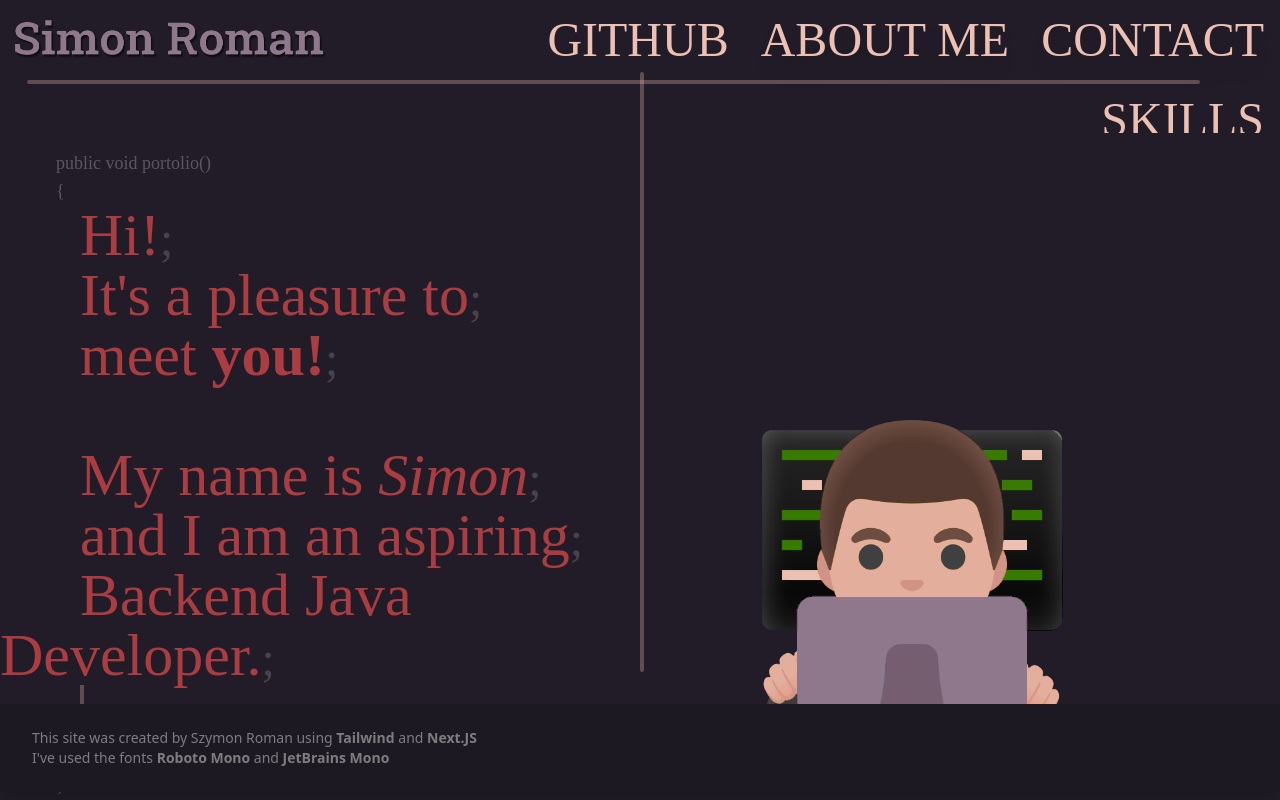
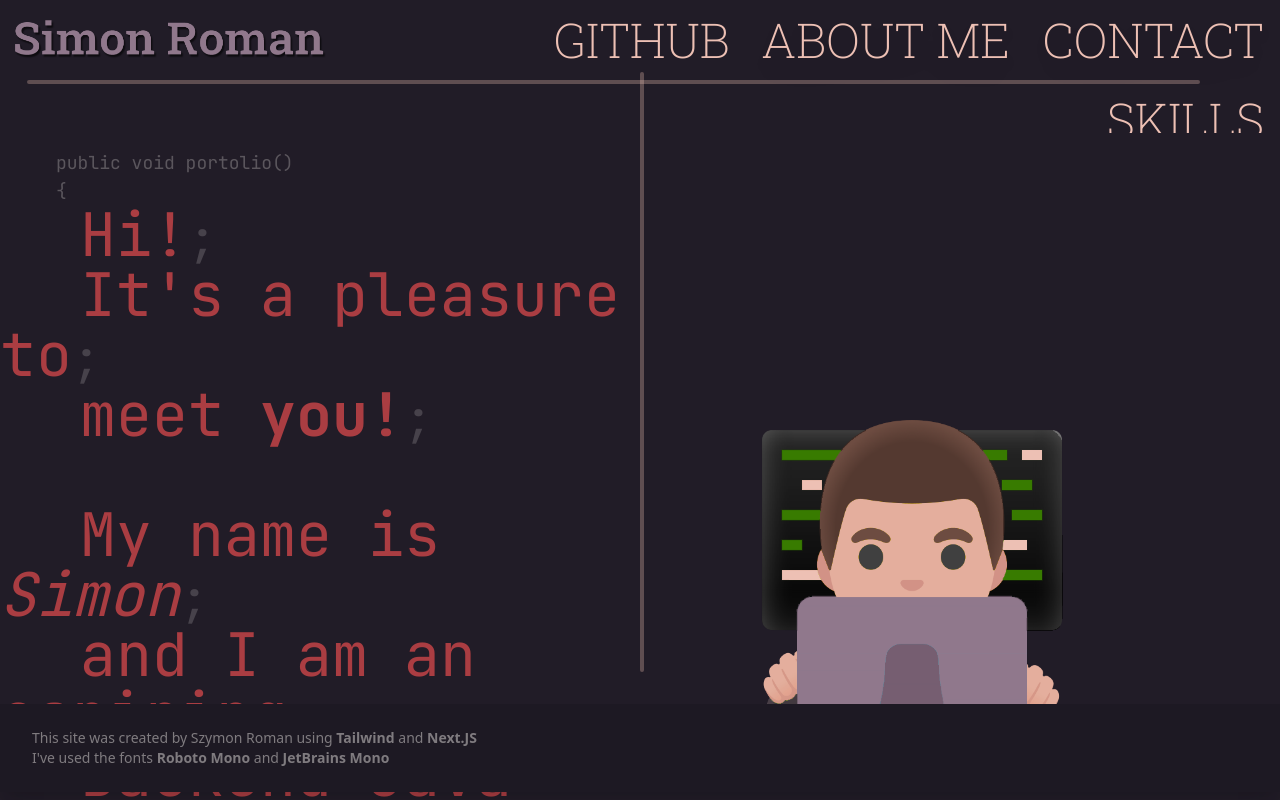
Before and after one commit to Qraven/Portfolio, a Next.js app: page / in a window 1280 px wide. Shown: the top 800 px of the page. Built offline with nearby package versions, Linux system fonts and the light colour scheme.

Commit message:
added font support

```diff
--- a/styles/globals.css
+++ b/styles/globals.css
@@ -1,3 +1,6 @@
+@import url('https://fonts.googleapis.com/css2?family=Roboto+Slab:wght@100;200;300;400;500;600;700;800;900&display=swap');
+@import url('https://fonts.googleapis.com/css2?family=JetBrains+Mono:wght@100;200;300;400;500;600;700;800&display=swap');
+
 @tailwind base;
 @tailwind components;
 @tailwind utilities;
--- a/tailwind.config.js
+++ b/tailwind.config.js
@@ -35,8 +35,8 @@ module.exports = {
       'orange': '#FFA500'
     },
     fontFamily: {
-      'roboto': ['"Roboto Slab"'],
-      'jetbrains': ['"JetBrains Mono"']
+      'roboto': ['"Roboto Slab"', 'serif'],
+      'jetbrains': ['"JetBrains Mono"', 'monospace']
     },
     extend: {}
   },
```
